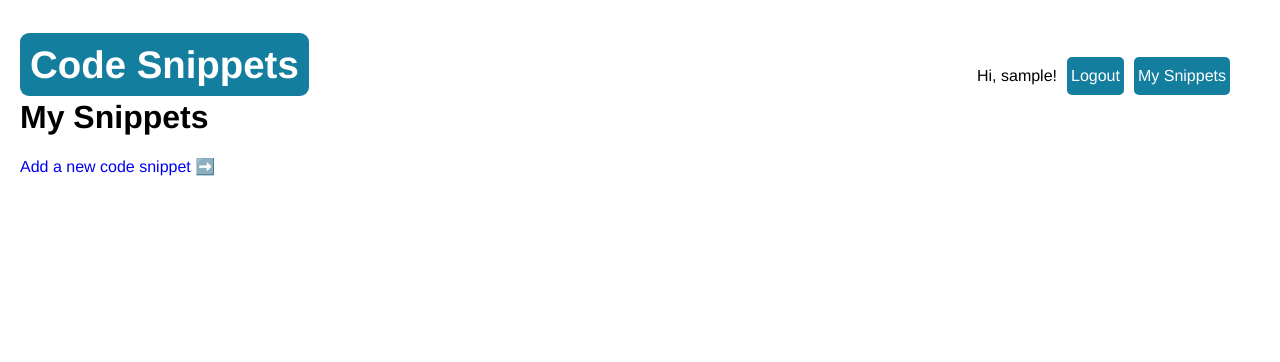
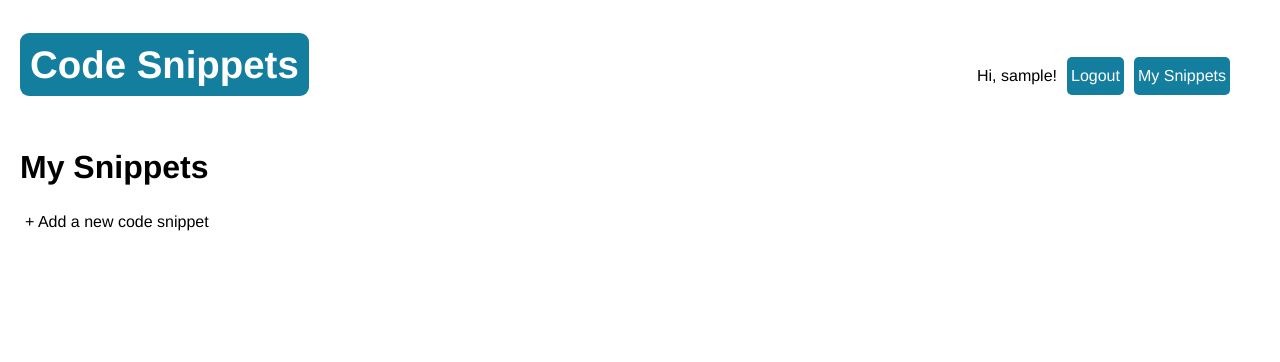
Before and after one commit to Momentum-Team-8/django-duplex-team-wolverine, a Django app: page /snippets/my_snippets in a window 1280 px wide. Shown: the top 362 px of the page. Run offline with Django 3.2, Linux system fonts and the light colour scheme; the visitor is signed in with stand-in values (Sample User, id 1); data that the repository does not hold is empty.

Commit message:
cleaned up spacing of heading text

```diff
--- a/snippets/static/css/styles.css
+++ b/snippets/static/css/styles.css
@@ -89,8 +89,21 @@ button {
     margin-top: 30px;
 }
 
+.search-box {
+    height: 25px;
+    width: 200px;
+}
+
 .add-snippet {
+    margin-top: 20px;
     margin-bottom: 90px;
+    width: fit-content;
+    padding: 5px;
+    border-radius: 5px;
+}
+
+.add-snippet:hover {
+    background-color: lightgray;
 }
 
 .add-snippet > a {
@@ -102,3 +115,7 @@ button {
     padding: 20px;
     border-radius: 10px;
 }
+
+.heading-text {
+    margin-top: 50px;
+}
--- a/snippets/templates/snippets/list_snippets.html
+++ b/snippets/templates/snippets/list_snippets.html
@@ -9,12 +9,12 @@
 {% block content %}
 <section class="search">
     <form action="{% url 'search_snippet' %}" method="GET">
-        <input type="text" name="q">
+        <input class="search-box" type="text" name="q">
         <button type="submit" class="">Search by title</button>
       </form>
   </section>
 <section class="add-snippet">
-    <a href={% url 'add_snippet' %} class="">Add a new code snippet ➡️</a>
+    <a href={% url 'add_snippet' %} class="">+ Add a new code snippet</a>
 </section>
 {% for snippet in snippets %}
 <article>
--- a/snippets/templates/snippets/my_snippets.html
+++ b/snippets/templates/snippets/my_snippets.html
@@ -1,7 +1,11 @@
 {% extends "base.html" %}
 
 {% block content %}
-<h1>My Snippets</h1>
+<h1 class="heading-text">My Snippets</h1>
+
+<section class="add-snippet">
+    <a href={% url 'add_snippet' %} class="">+ Add a new code snippet</a>
+</section>
 
 {% for snippet in snippets %}
 <article>
@@ -21,8 +25,4 @@
 
 {% endfor %}
 
-<section class="">
-    <a href={% url 'add_snippet' %} class="">Add a new code snippet ➡️</a>
-</section>
-
 {% endblock content %}
--- a/snippets/templates/snippets/snippet_details.html
+++ b/snippets/templates/snippets/snippet_details.html
@@ -6,7 +6,7 @@
 {% endblock %}
 
 {% block content %}
-<h2>Snippet Detail</h2>
+<h2 class="heading-text">Snippet Detail</h2>
 
 <a href={% url 'list_snippets' %}>Back to all snippets</a>
 
```
